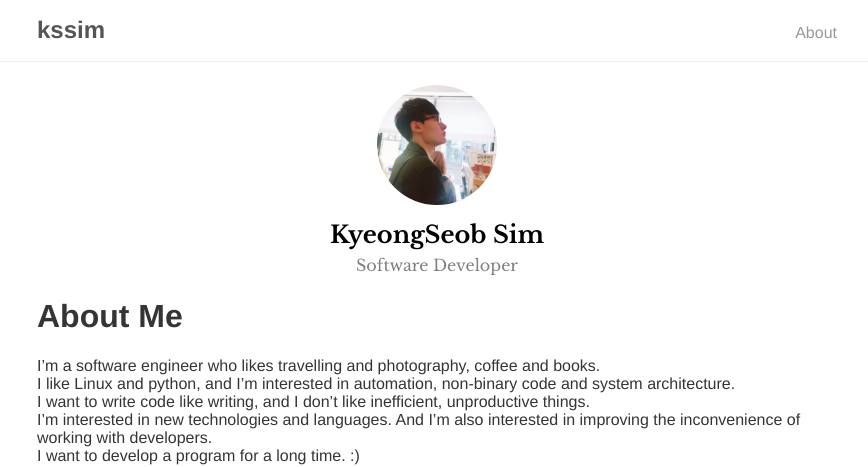
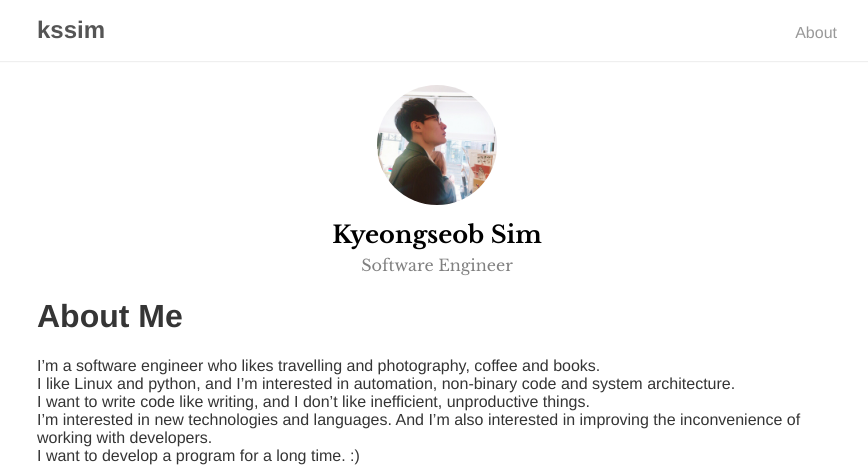
Before and after one commit to kssim/profile, a Jekyll site: the page built from index.md, in a window 1280 px wide and 900 px high. Shown: the top 467 px of the window, without its empty margins (203-1071 px from the left). Built offline with Jekyll 4.4.1, drawn with Linux system fonts in a browser that asks for light colours; our own code applies the rules of GitHub Pages for plain Markdown files; some of the changed text lies outside the part shown.

Commit message:
Update _config.yml

```diff
--- a/_config.yml
+++ b/_config.yml
@@ -7,8 +7,8 @@ google_analytics: UA-116951375-1
 
 # Author
 author:
-  name: KyeongSeob Sim
-  desc: Software Developer
+  name: Kyeongseob Sim
+  desc: Software Engineer
   email: ksub0912@gmail.com
   selfie: assets/img/profile.jpg
 
```
